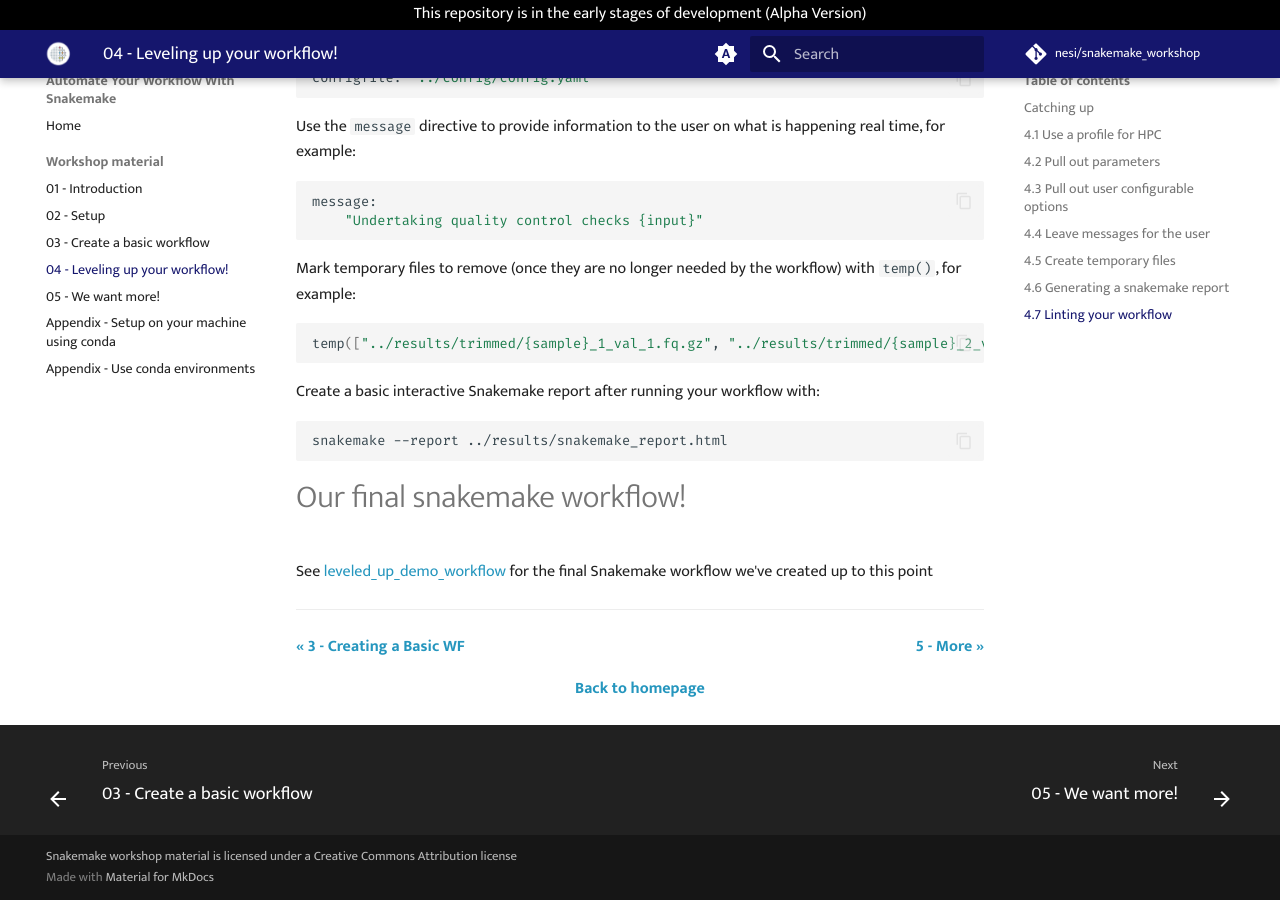
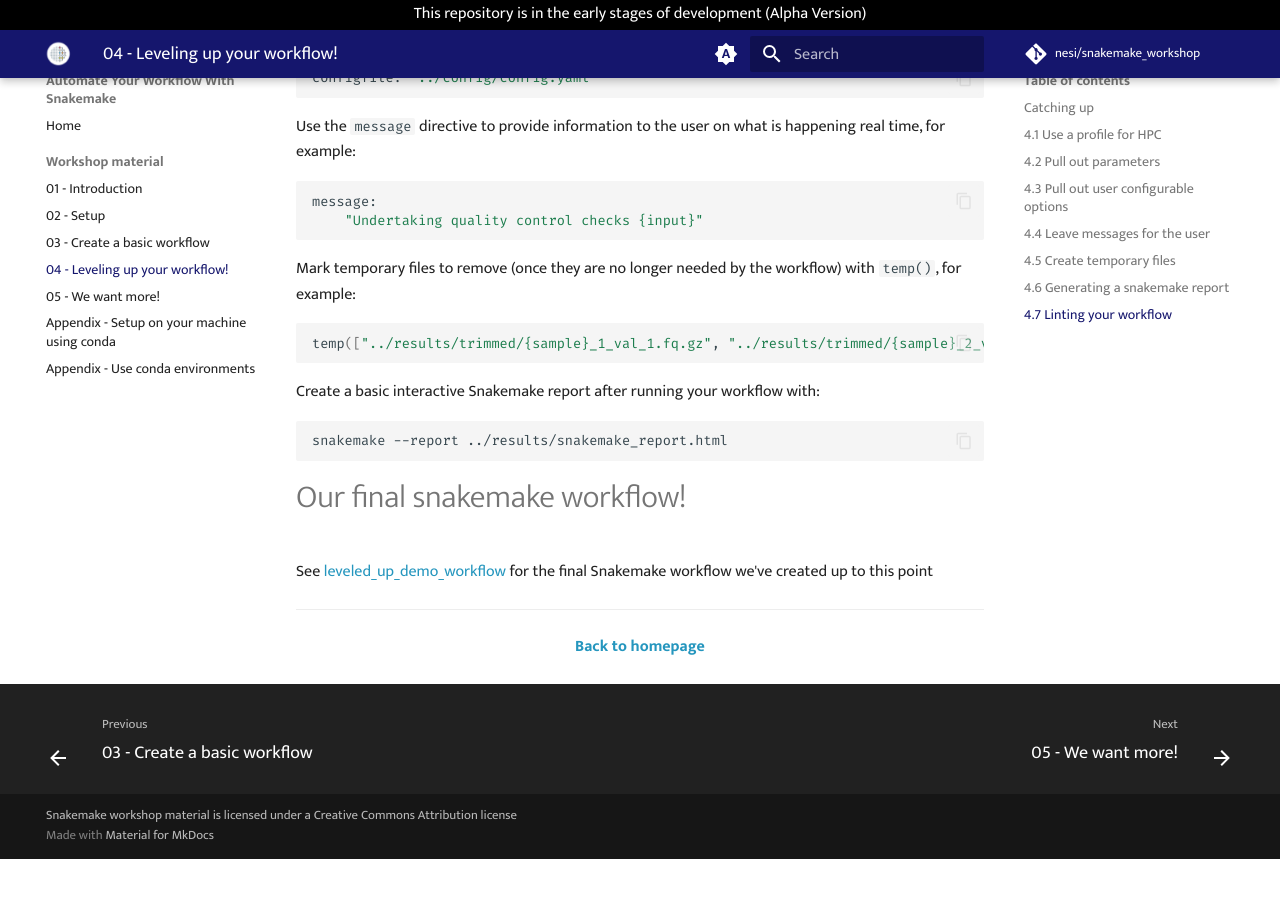
Before and after one commit to nesi/snakemake_workshop, an MkDocs documentation site: the page built from docs/workshop_material/04_leveling_up_your_workflow.md, in a window 1280 px wide and 900 px high, scrolled down 31200 px. Built offline with MkDocs 1.6.1 and Material for MkDocs 9.7.7, drawn with Linux system fonts in a browser that asks for light colours; comment, search, counter and statistics services are not loaded; after the commit the page ends 32059 px from its top, so only the background shows below that.

Commit message:
remove old nav

```diff
--- a/docs/workshop_material/04_leveling_up_your_workflow.md
+++ b/docs/workshop_material/04_leveling_up_your_workflow.md
@@ -1595,11 +1595,6 @@
 See [leveled_up_demo_workflow](https://github.com/nesi/snakemake_workshop/tree/main/leveled_up_demo_workflow) for the final Snakemake workflow we've created up to this point
 
 - - -
-<p style="text-align:left;">
-  <b><a class="btn" href="https://nesi.github.io/snakemake_workshop/workshop_material/03_create_a_basic_workflow.html" style="background: var(--bs-green);font-weight:bold">&laquo; 3 - Creating a Basic WF</a></b>
-  <span style="float:right;">
-    <b><a class="btn" href="https://nesi.github.io/snakemake_workshop/workshop_material/05_we_want_more.html" style="background: var(--bs-green);font-weight:bold">5 - More &raquo;</a></b>
-  </span>
-</p>
+
 
 <p align="center"><b><a class="btn" href="https://nesi.github.io/snakemake_workshop/" style="background: var(--bs-dark);font-weight:bold">Back to homepage</a></b></p>
```
